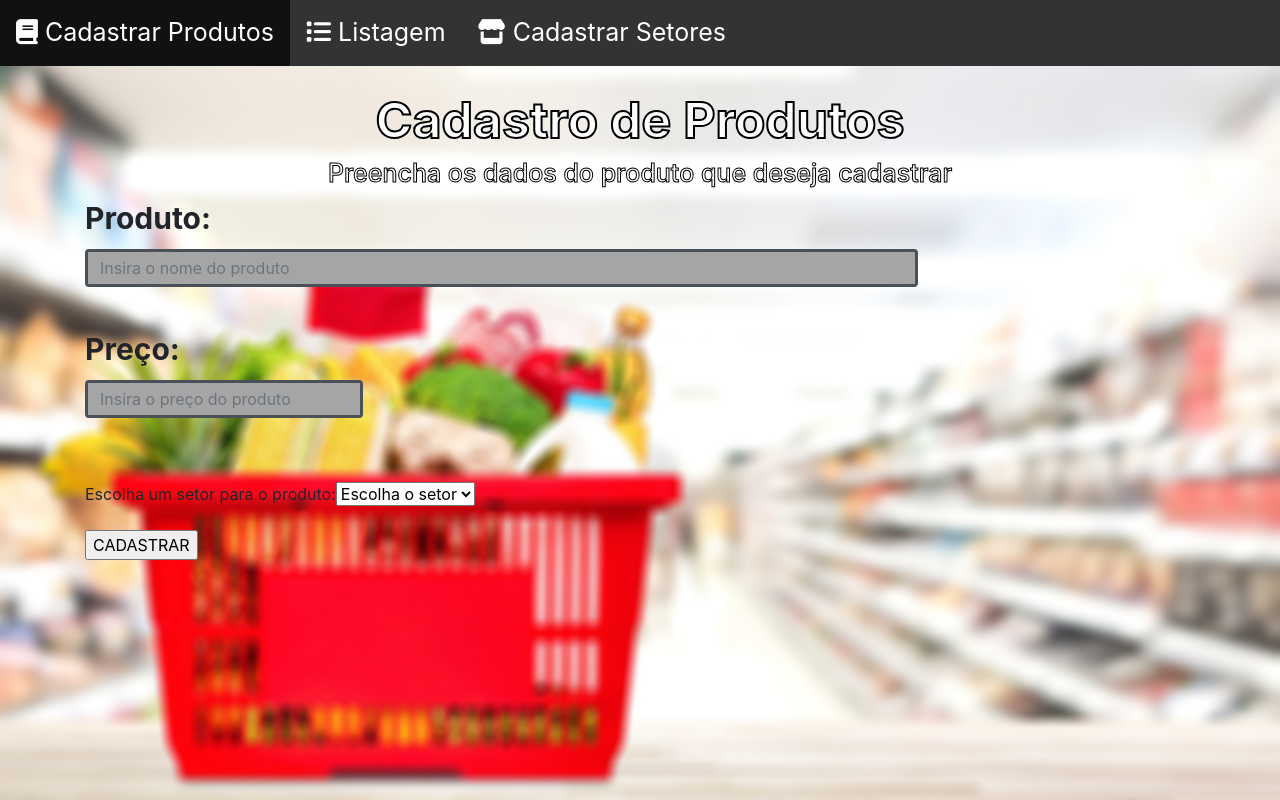
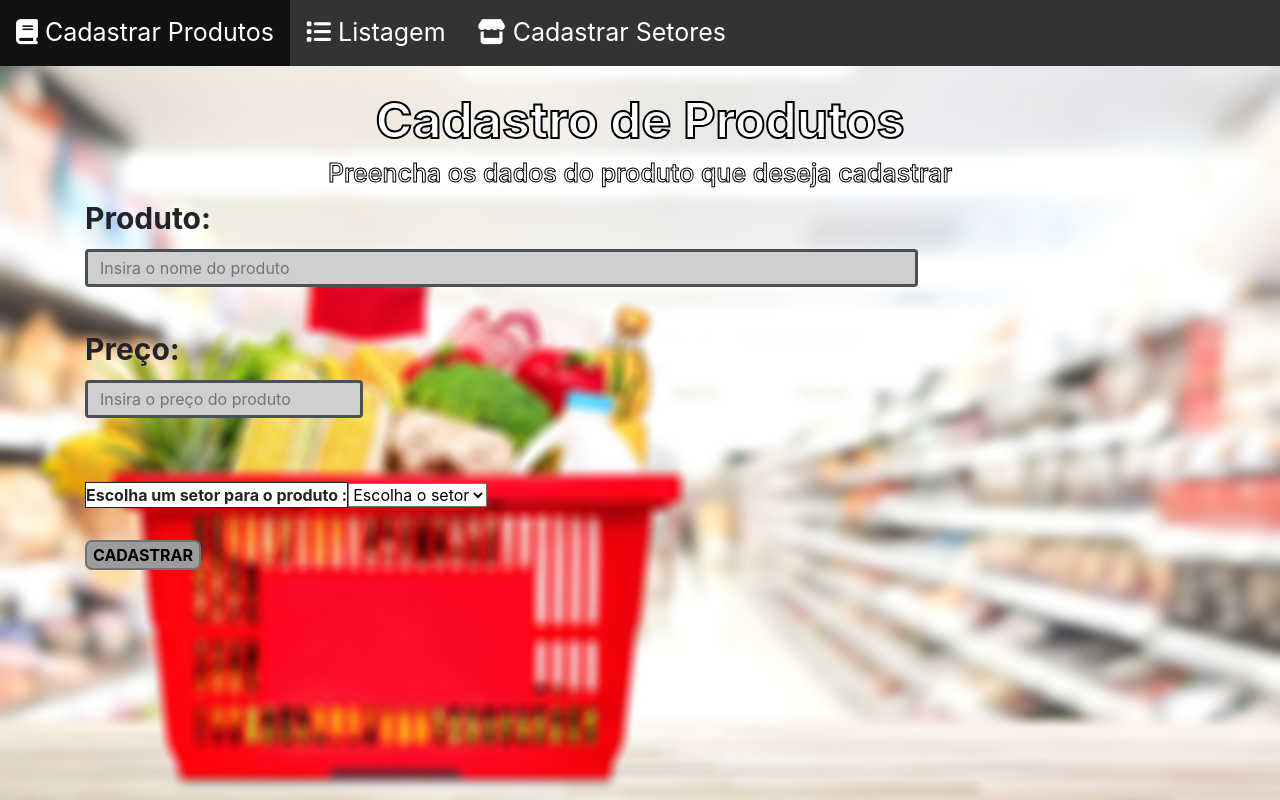
Before and after one commit to LucasRigo/DesenvolvimentoWeb-TrabalhoFinal, a PHP site: page /Cadastro.php in a window 1280 px wide. Run offline with PHP 8.4, Linux system fonts and the light colour scheme; data comes from the database, SQL or seed files in the repository; some libraries are stand-ins or nearby versions.

Commit message:
16-06-21

```diff
--- a/CadSetores.php
+++ b/CadSetores.php
@@ -43,7 +43,7 @@
                 <input class="form-control" name="SetorNome" type="text" placeholder="Insira o nome do setor" required><br>
          </div>
 
-            <input id="cadastra" name="cadastra" type="submit" value="CADASTRAR">
+            <input class="btConfirma" id="cadastra" name="cadastra" type="submit" value="CADASTRAR">
         </form>
     </div>
 </body>
--- a/Cadastro.php
+++ b/Cadastro.php
@@ -51,7 +51,7 @@
             <?php
                 $lista_setores = "SELECT * FROM setores";
                 $resultado_lista = mysqli_query($conecta, $lista_setores);
-                echo "<label'>Escolha um setor para o produto:</label>";
+                echo "<label class='seletor'>Escolha um setor para o produto :</label>";
 
                 echo "<select name='Setor'>";
                 echo "<option disabled='disabled' selected='selected'>Escolha o setor</option>";
@@ -62,7 +62,7 @@
             ?>
             <br><br>
 
-            <input id="cadastra" name="cadastra" type="submit" value="CADASTRAR">
+            <input class="btConfirma" id="cadastra" name="cadastra" type="submit" value="CADASTRAR">
         </form>
 
 
--- a/EditaCad.php
+++ b/EditaCad.php
@@ -55,7 +55,7 @@
             <?php
                 $lista_setores = "SELECT * FROM setores";
                 $resultado_lista = mysqli_query($conecta, $lista_setores);
-                echo "<label>Escolha um setor para o produto:</label>";
+                echo "<label class='seletor'>Escolha um setor para o produto:</label>";
 
                 echo "<select name='Setor'>";
                 echo "<option disabled='disabled' selected='selected'>Escolha o setor</option>";
@@ -66,7 +66,7 @@
             ?>
             <br><br>
 
-            <input id="cadastra" name="cadastra" type="submit" value="EDITAR">
+            <input class="btConfirma" id="cadastra" name="cadastra" type="submit" value="EDITAR">
         </form>
     </div>
     <br>
--- a/Estilos.css
+++ b/Estilos.css
@@ -85,7 +85,7 @@ a button {
 
 input[type=text] {
   width: 75%;
-  background-color: rgb(165, 165, 165);
+  background-color: rgb(207, 207, 207);
   border: 3px solid;
 }
 input[type=text]:focus {
@@ -94,7 +94,7 @@ input[type=text]:focus {
 
 input[type=number] {
   width: 25%;
-  background-color: rgb(165, 165, 165);
+  background-color: rgb(207, 207, 207);
   border: 3px solid
 }
 input[type=number]:focus {
@@ -104,3 +104,17 @@ input[type=number]:focus {
 .tamtabela {
   width: 20%;
 }
+
+.seletor {
+  background-color: #ffffff;
+  font-size: 16px;
+  font-weight: bold;
+  border: 1px solid;
+}
+
+.btConfirma {
+  background-color: rgb(156, 156, 156);
+  font-weight: bold;
+  border: 2px solid rgb(114, 114, 114);
+  border-radius: 7px;
+}
--- a/ProcEditaCadastro.php
+++ b/ProcEditaCadastro.php
@@ -16,7 +16,10 @@
         }
     }
 
-        if(is_null($setor)){
+    if($testaNome > 0){
+        $_SESSION['msg'] = "<p style='color:red;'>Produto já cadastrado!!</p>";
+        header("Location: EditaCad.php?id=" . $id);
+    }elseif(is_null($setor)){
         $_SESSION['msg'] = "<p style='color:red;'>Informe o setor!!</p>";
         header("Location: EditaCad.php?id=" . $id);
     }else{
```
Also changed, not shown: CadUsuario.php (+8 -3 lines), ProcCadUsuario.php (added, +41 -0 lines). Lines whose indentation alone changed are shown as unchanged.
